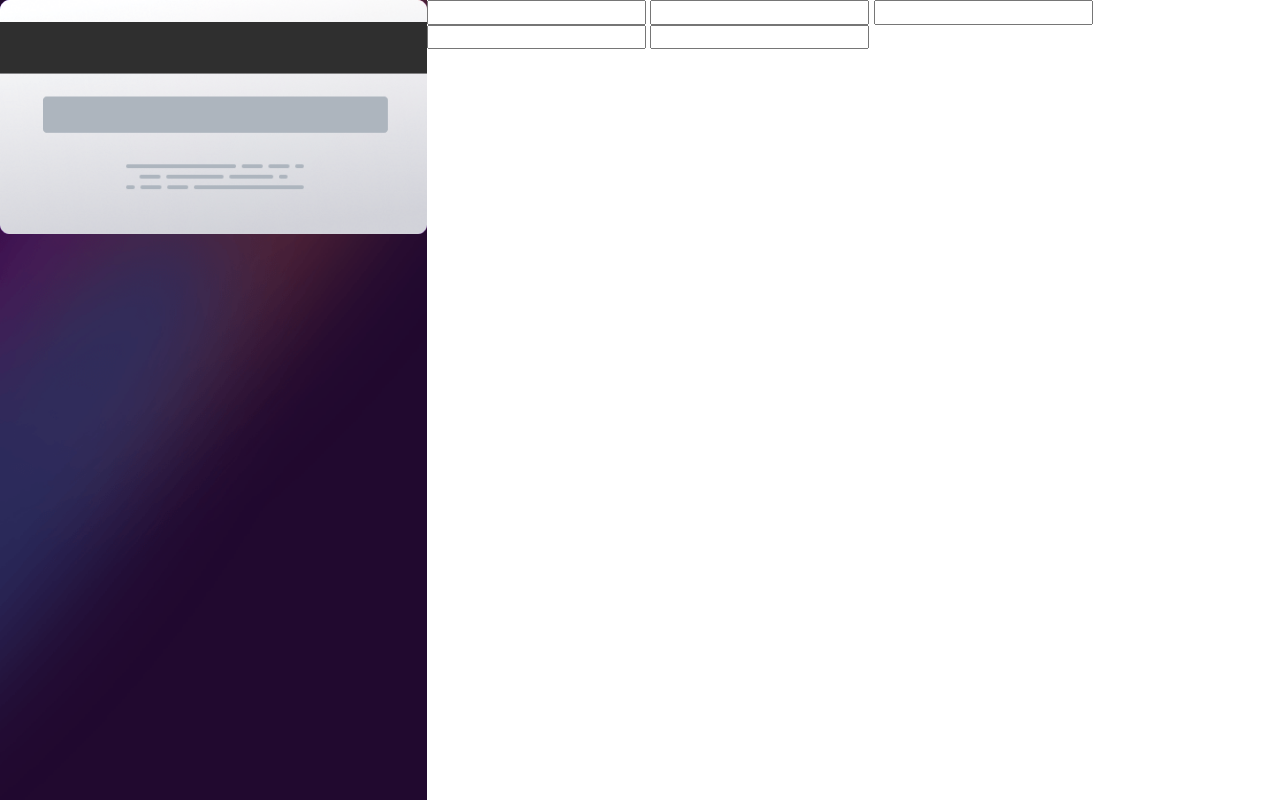
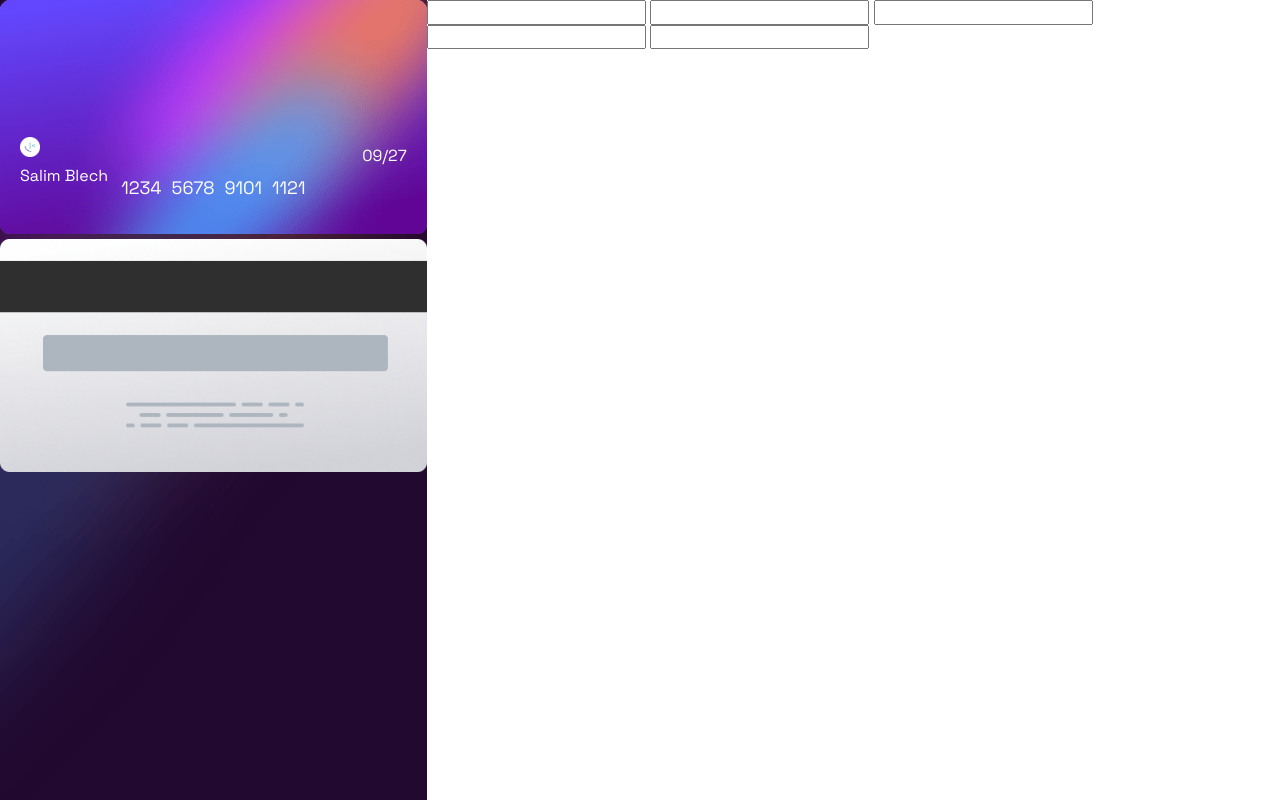
Before and after one commit to cankayadev/page-rebuild, a plain HTML site: page index.html in a window 1280 px wide. Drawn offline with nearby package versions, Linux system fonts and the light colour scheme.

Commit message:
some display settings changed

```diff
--- a/index.html
+++ b/index.html
@@ -27,11 +27,28 @@
           class="container__img1"
         />
         <div class="overlay__imgs">
-          <img
-            src="./images/bg-card-front.png"
-            alt=""
-            class="container__img2"
-          />
+          <div class="img2-wrapper">
+            <img
+              src="./images/bg-card-front.png"
+              alt=""
+              class="container__img2"
+            />
+            <div class="card-info">
+              <img
+                src="./images/favicon-32x32.png"
+                alt="Icon"
+                class="svg-icon"
+              />
+              <div class="card-number-display">
+                <span class="card-number-block">1234</span>
+                <span class="card-number-block">5678</span>
+                <span class="card-number-block">9101</span>
+                <span class="card-number-block">1121</span>
+              </div>
+              <div class="card-holder-name">Salim Blech</div>
+              <div class="card-expiry-date">09/27</div>
+            </div>
+          </div>
           <img src="./images/bg-card-back.png" alt="" class="container__img3" />
         </div>
       </div>
--- a/styles.css
+++ b/styles.css
@@ -40,9 +40,69 @@ img {
     height: 100%;
 }
 
+.img2-wrapper {
+    position: relative;
+    display: inline-block;
+    z-index: 100;
+}
+
+.card-number-display {
+    position: absolute;
+    top: 80%;
+    left: 50%;
+    transform: translate(-50%, -50%);
+    display: flex;
+    gap: 10px;
+}
+
+.card-number-block {
+    color: #ffffff;
+}
+
 .container__img2,
 .container__img3 {
+    position: relative;
+}
+
+.card-info {
     position: absolute;
+    top: 50%;
+    left: 0;
+    width: 100%;
+    padding: 20px;
+    box-sizing: border-box;
+    display: flex;
+    flex-direction: column;
+}
+
+.svg-icon {
+    align-self: flex-start;
+    margin: 0;
+    height: 20px;
+    width: 20px;
+}
+
+.card-number-display {
+    align-self: flex-start;
+}
+
+.card-holder-name,
+.card-expiry-date {
+    font-family: 'Space Grotesk', sans-serif;
+    font-size: 16px;
+    color: #ffffff;
+    margin-top: 10px;
+}
+
+.card-holder-name {
+    align-self: flex-start;
+}
+
+.card-expiry-date {
+    align-self: flex-end;
+    position: absolute;
+    right: 20px;
+    top: auto;
 }
 
 .desktopright {
```
